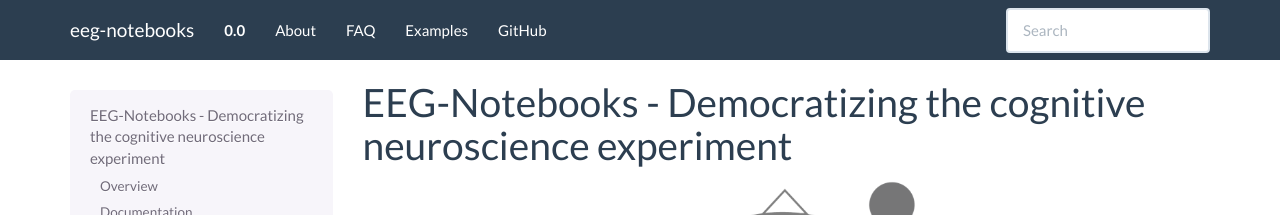
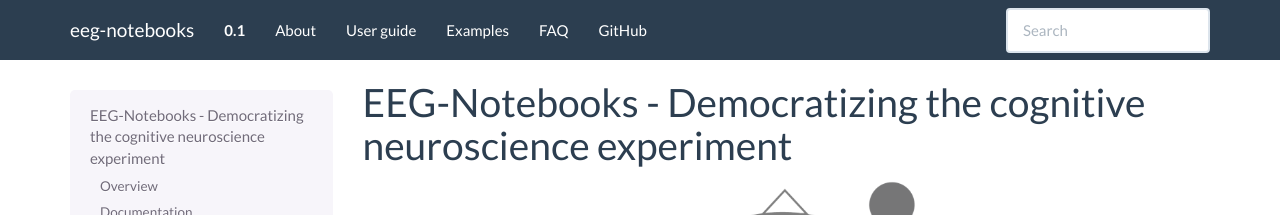
Before and after one commit to NeuroTechX/eeg-notebooks_v0.1, a Sphinx documentation site: the page built from doc/index.rst, in a window 1280 px wide. Shown: the top 215 px of the page. Built offline with Sphinx 7.4.7, drawn with Linux system fonts in a browser that asks for light colours; pages that are not in the unit, such as notebooks, are missing from menus.

Commit message:
update for docs

```diff
--- a/doc/conf.py
+++ b/doc/conf.py
@@ -29,8 +29,8 @@ author = 'John Griffiths'
 #from fooof import __version__
 #version = __version__
 #release = version
-version = '0.0'
-release = '0.0'
+version = '0.1'
+release = '0.1'
 
 # -- General configuration ---------------------------------------------------
 
@@ -46,6 +46,7 @@ extensions = [
     'sphinx_gallery.gen_gallery',
     'sphinx_copybutton',
     'numpydoc',
+    'recommonmark', # JG_ADD
 ]
 
 # Add any paths that contain templates here, relative to this directory.
@@ -71,6 +72,8 @@ autosummary_generate = True
 
 # The suffix(es) of source filenames. Can be str or list of string
 source_suffix = '.rst' # ['.rst', '.md']
+source_suffix = ['.rst', '.md']
+
 
 # The master toctree document.
 master_doc = 'index'
@@ -111,8 +114,9 @@ html_theme_options = {
     'navbar_sidebarrel': False,
     'navbar_links': [
         ("About", "about"),
+        ("User guide", "user_guide/index"),
+        ("Examples", "auto_examples/index"),
         ("FAQ", "faq"),
-        ("Examples", "auto_examples/index"),
         ("GitHub", "https://github.com/neurotechx/eeg-notebooks", True),
     ],
 
@@ -161,7 +165,7 @@ sphinx_gallery_conf = {
 
 sphinx_gallery_conf = {
         'filename_pattern': '.py',
-        'examples_dirs': ['../examples'],
+        'examples_dirs': ['../examples','../background'],
         'gallery_dirs': ['auto_examples'],
         'subsection_order' : ExplicitOrder(['../examples/analyze_data',
                                         '../examples/equipment_and_setup',
--- a/doc/contents.rst
+++ b/doc/contents.rst
@@ -6,6 +6,7 @@ Table of Contents
 
    api.rst
    faq.rst
+   backgound/index.rst
    glossary.rst
    reference.rst
    changelog.rst
```
